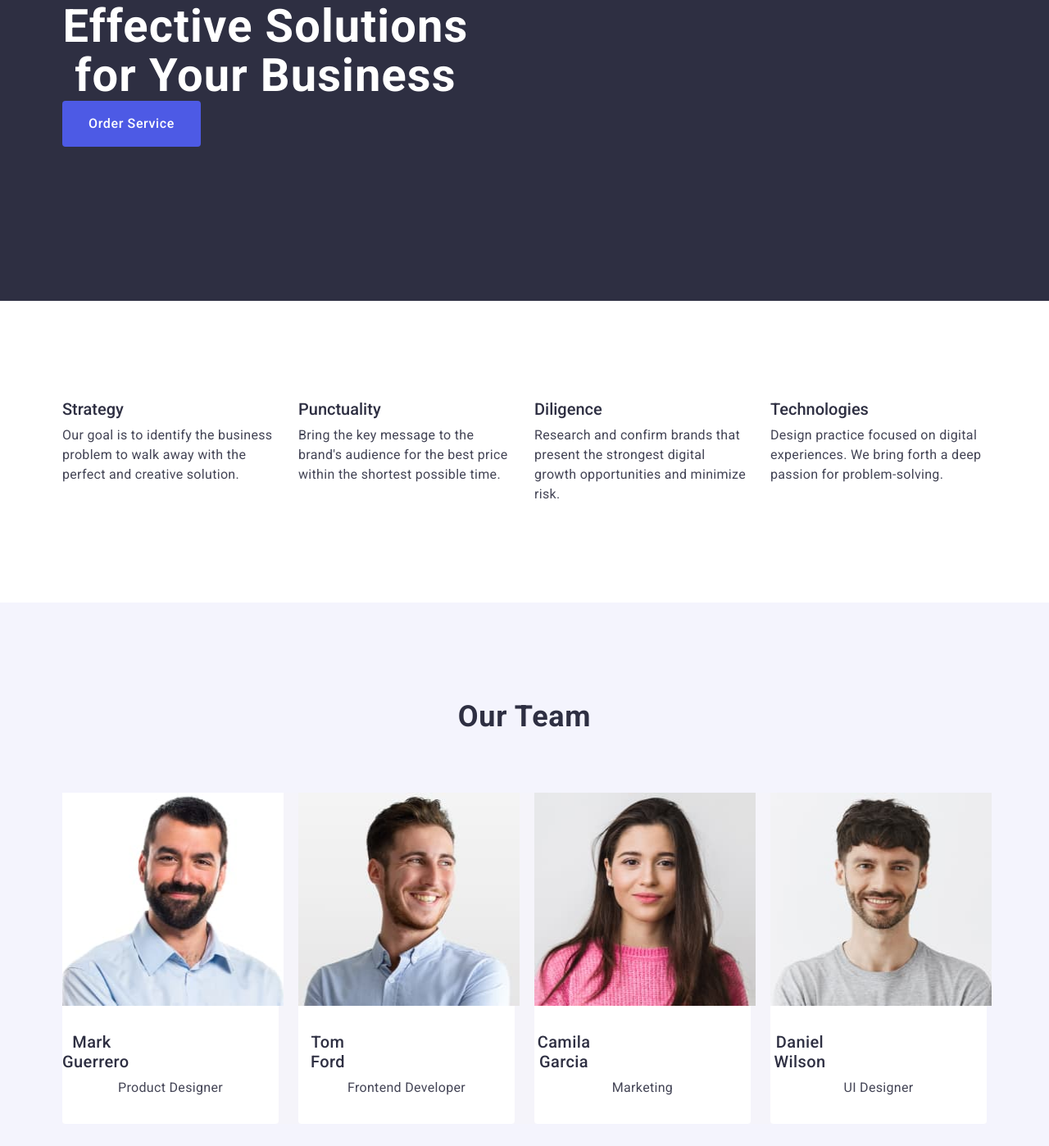
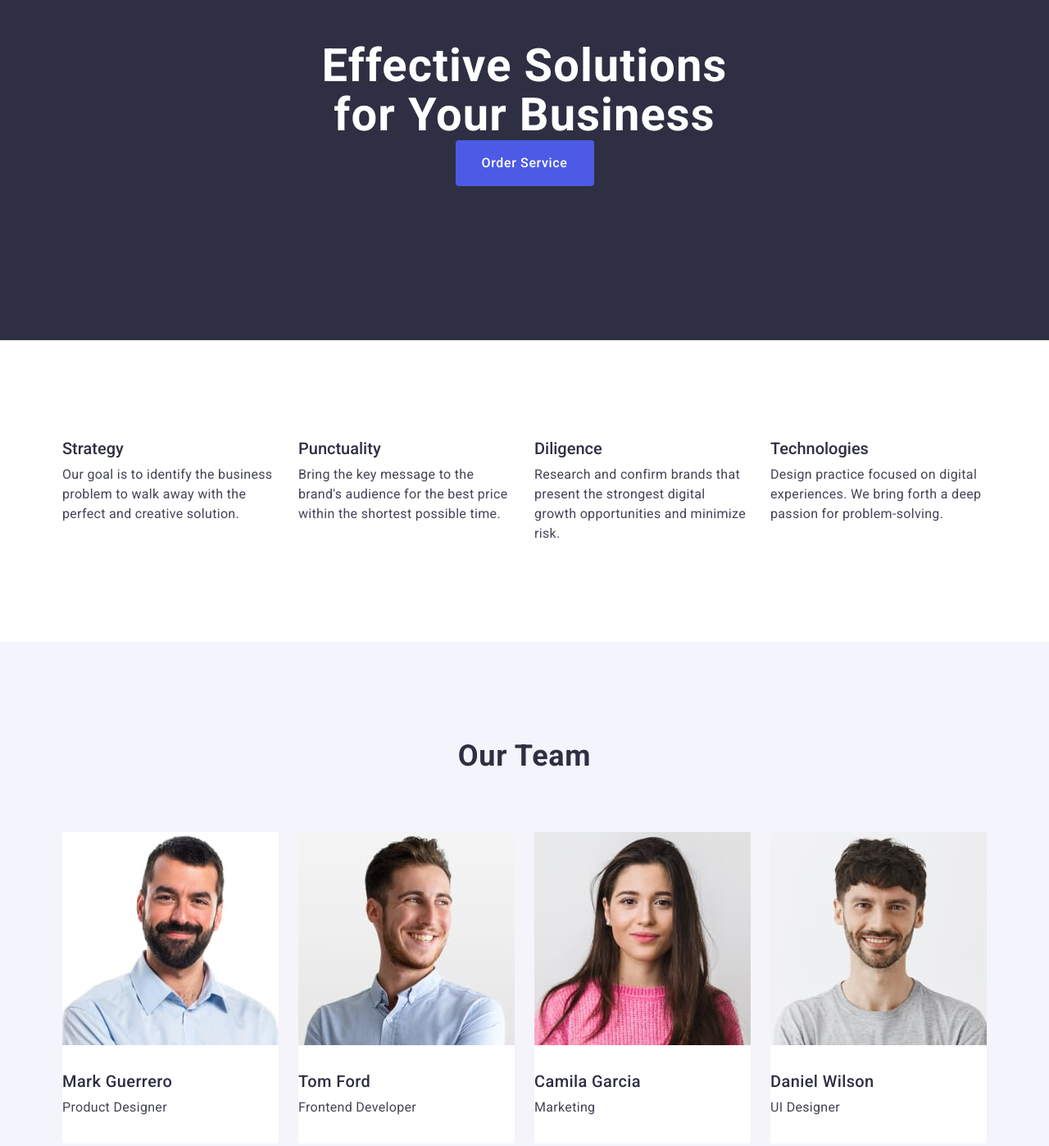
Before and after one commit to MiDNight1234567/goit-markup-hw-3, a plain HTML site: page index.html in a window 1280 px wide. Shown: the part 210-1608 px from the top of the page at 82% size. Drawn offline with nearby package versions, Linux system fonts and the light colour scheme.

Commit message:
add helping metor

```diff
--- a/css/styles.css
+++ b/css/styles.css
@@ -69,7 +69,7 @@ p {
 .header-nav {
   display: flex;
   align-items: center;
-  margin-right: 332px;
+  margin-right: auto;
 }
 
 .main {
@@ -105,6 +105,7 @@ p {
   letter-spacing: 0.02em;
   padding: 24px 0;
   color: #2e2f42;
+  display: block;
 }
 
 .header-address {
@@ -180,6 +181,8 @@ p {
   max-width: 496px;
   color: var(--color-light);
   text-align: center;
+  margin-left: auto;
+  margin-right: auto;
 }
 
 .hero-button {
@@ -191,6 +194,9 @@ p {
   min-width: 169px;
   height: 56px;
   display: block;
+  margin-bottom: auto;
+  margin-left: auto;
+  margin-right: auto;
   border-radius: 4px;
   color: var(--color-light);
   border: none;
@@ -292,11 +298,8 @@ p {
   color: #2e2f42;
   font-weight: 500;
   font-size: 20px;
-  text-align: center;
-  width: calc((100% - 48px) / 3);
   margin-bottom: 8px;
   border-bottom-left-radius: 4px;
-  flex-basis: calc((100% - 72px) / 4);
   border-radius: 0px 0px 4px 4px;
   line-height: 1.2;
   letter-spacing: 0.02em;
@@ -309,7 +312,6 @@ p {
 .person-job {
   font-size: 16px;
   line-height: 1.5;
-  text-align: center;
   letter-spacing: 0.02em;
   color: #434455;
 }
--- a/index.html
+++ b/index.html
@@ -95,7 +95,7 @@
               <img
                 src="./images/MarkGuerrero.jpg"
                 alt="Mark Guerrero"
-                width="270"
+                width="264"
                 height="260"
               />
               <div class="person-div">
@@ -107,7 +107,7 @@
               <img
                 src="./images/TomFord.jpg"
                 alt="Tom Ford"
-                width="270"
+                width="264"
                 height="260"
               />
               <div class="person-div">
@@ -119,7 +119,7 @@
               <img
                 src="./images/CamilaGarcia.jpg"
                 alt="Camila Garcia"
-                width="270"
+                width="264"
                 height="260"
               />
               <div class="person-div">
@@ -131,7 +131,7 @@
               <img
                 src="./images/DanielWilson.jpg"
                 alt="Daniel Wilson"
-                width="270"
+                width="264"
                 height="260"
               />
               <div class="person-div">
```
